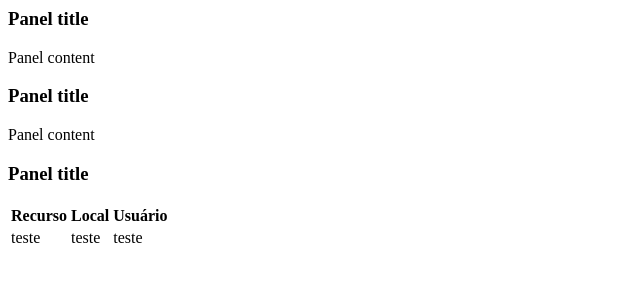
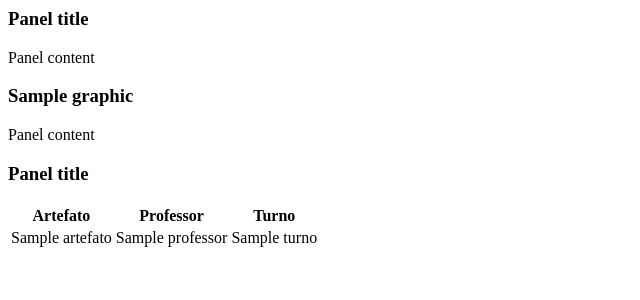
Before and after one commit to gustavodasneves/ResPyManager, a Python web app: template front/app/views/dashboard.html in a window 1280 px wide. Shown: the top 300 px of the page, without its empty margins (0-640 px from the left). Run offline with Jinja, Linux system fonts and the light colour scheme; the template is opened without the code that fills it: most values are stand-ins (such as "Sample title", 1, 10 or a date in 2020).

Commit message:
Adicionado arquivo stub para teste do dashboard

```diff
--- a/front/app/index.html
+++ b/front/app/index.html
@@ -57,6 +57,7 @@
     <script src="scripts/app.js"></script>
     <script src="scripts/controllers/main.js"></script>
     <script src="scripts/controllers/reservas.js"></script>
+    <script src="scripts/controllers/dashboard.js"></script>
     <script src="scripts/directives/navbar.js"></script>
     <script src="scripts/directives/footer.js"></script>
     <!-- endbuild -->
--- a/front/app/views/dashboard.html
+++ b/front/app/views/dashboard.html
@@ -1,3 +1,7 @@
+
+
+
+
 <div class="row">
   <div class="col-md-12">
     <div class="panel panel-default">
@@ -15,7 +19,7 @@
   <div class="col-md-6">
     <div class="panel panel-default">
       <div class="panel-heading">
-        <h3 class="panel-title">Panel title</h3>
+        <h3 class="panel-title">{{graphic}}</h3>
       </div>
       <div class="panel-body">
         Panel content
@@ -30,15 +34,15 @@
       <div class="panel-body">
             <table class="table-hover table-bordered col-md-12">
                 <thead>
-                    <th>Recurso</th>
-                    <th>Local</th>
-                    <th>Usuário</th>
+                    <th>Artefato</th>
+                    <th>Professor</th>
+                    <th>Turno</th>
                 </thead>
                 <tbody>
-                    <tr>
-                        <td>teste</td>
-                        <td>teste</td>
-                        <td>teste</td>
+                    <tr ng-repeat="item in itens">
+                        <td>{{item.Artefato}}</td>
+                        <td>{{item.Professor}}</td>
+                        <td>{{item.Turno}}</td>
                     </tr>
                 </tbody>
             </table>
--- a/front/app/views/templates/footer.html
+++ b/front/app/views/templates/footer.html
@@ -5,7 +5,7 @@
         <b>@mmittmann</b>,
         <b>@gustavodasneves</b>,
         <b>@giovanebarcelos</b>,
-        <b>@youyevon</b>,
+        <b style="color: pink">@youyevon</b>,
         <b>@thevalim</b>
  	</p>
  	</div>
```
Also changed, not shown: front/app/scripts/controllers/dashboard.js (+8 -6 lines), front/app/stubs/stub-artefatos.json (added, +29 -0 lines).
